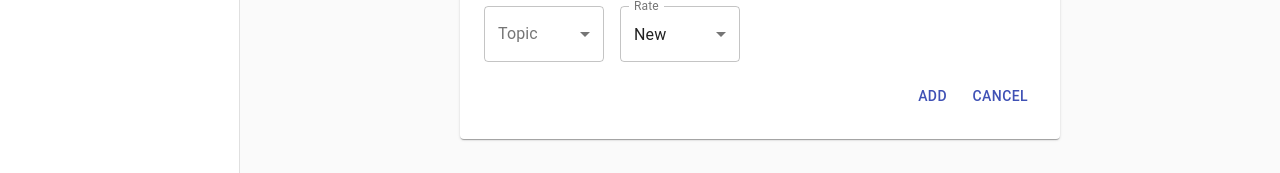
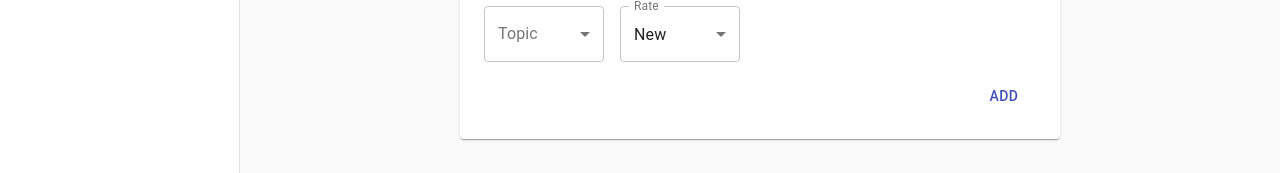
Before and after one commit to gegeemaa/knowledge-mui, a React (Create React App) app: page /add in a window 1280 px wide. Shown: the part 458-631 px from the top of the page. Built offline with nearby package versions, Linux system fonts and the light colour scheme.

Commit message:
add deer cancel tovchiig alga bolgoson

```diff
--- a/src/components/Add.js
+++ b/src/components/Add.js
@@ -15,7 +15,7 @@ export default function Add() {
   const classes = useStyles()
   return (
     <Paper className={classes.paper}>
-      <InputForm value={null} buttonText="Add" handleCancel={false} />
+      <InputForm value={null} buttonText="Add" handleCancel="inVisible" />
     </Paper>
   )
 }
--- a/src/components/InputForm.js
+++ b/src/components/InputForm.js
@@ -44,6 +44,7 @@ const InputForm = ({ buttonText, value, handleCancel }) => {
   const id = value !== null ? value.id : null
   const today = new Date()
   const todayString = today.toISOString().slice(0, 10)
+  const [key, setKey] = useState(0)
   const [date, setDate] = useState(value !== null ? value.date : todayString)
   const [title, setTitle] = useState(value !== null ? value.title : '')
   const [body, setBody] = useState(value !== null ? value.body : '')
@@ -88,8 +89,14 @@ const InputForm = ({ buttonText, value, handleCancel }) => {
       )
     } else {
       addFunction(id, date, title, body, topic, rate, dispatch)
+      setTitle('')
+      setBody('')
+      setTopic('')
+      setKey(v => v + 1)
     }
-    handleCancel()
+    if (handleCancel !== 'inVisible') {
+      handleCancel()
+    }
   }
 
   return (
@@ -118,7 +125,7 @@ const InputForm = ({ buttonText, value, handleCancel }) => {
           label="Title"
           id="title"
           name="Title"
-          defaultValue={title}
+          value={title}
           onChange={change}
           variant="outlined"
         />
@@ -128,6 +135,7 @@ const InputForm = ({ buttonText, value, handleCancel }) => {
         variant="outlined"
         className={clsx(classes.formControl, classes.textEditor)}>
         <Editor
+          key={key}
           readOnly={false}
           placeholder="
           Here is Mark Down Editor. Write BODY here..."
@@ -169,9 +177,11 @@ const InputForm = ({ buttonText, value, handleCancel }) => {
         <Button onClick={onFinish} color="primary">
           {buttonText}
         </Button>
-        <Button onClick={handleCancel} color="primary">
-          Cancel
-        </Button>
+        {handleCancel !== 'inVisible' && (
+          <Button onClick={handleCancel} color="primary">
+            Cancel
+          </Button>
+        )}
       </div>
     </form>
   )
--- a/src/components/addFunction.js
+++ b/src/components/addFunction.js
@@ -20,5 +20,6 @@ export const addFunction = (id, date, title, body, topic, rate, dispatch) => {
     axios.post('/knowledges.json', knowledge).then(response => {
       dispatch(updateID({ ...knowledge, id: response.data.name }))
     })
+    alert('Note is added successfully!')
   }
 }
```
